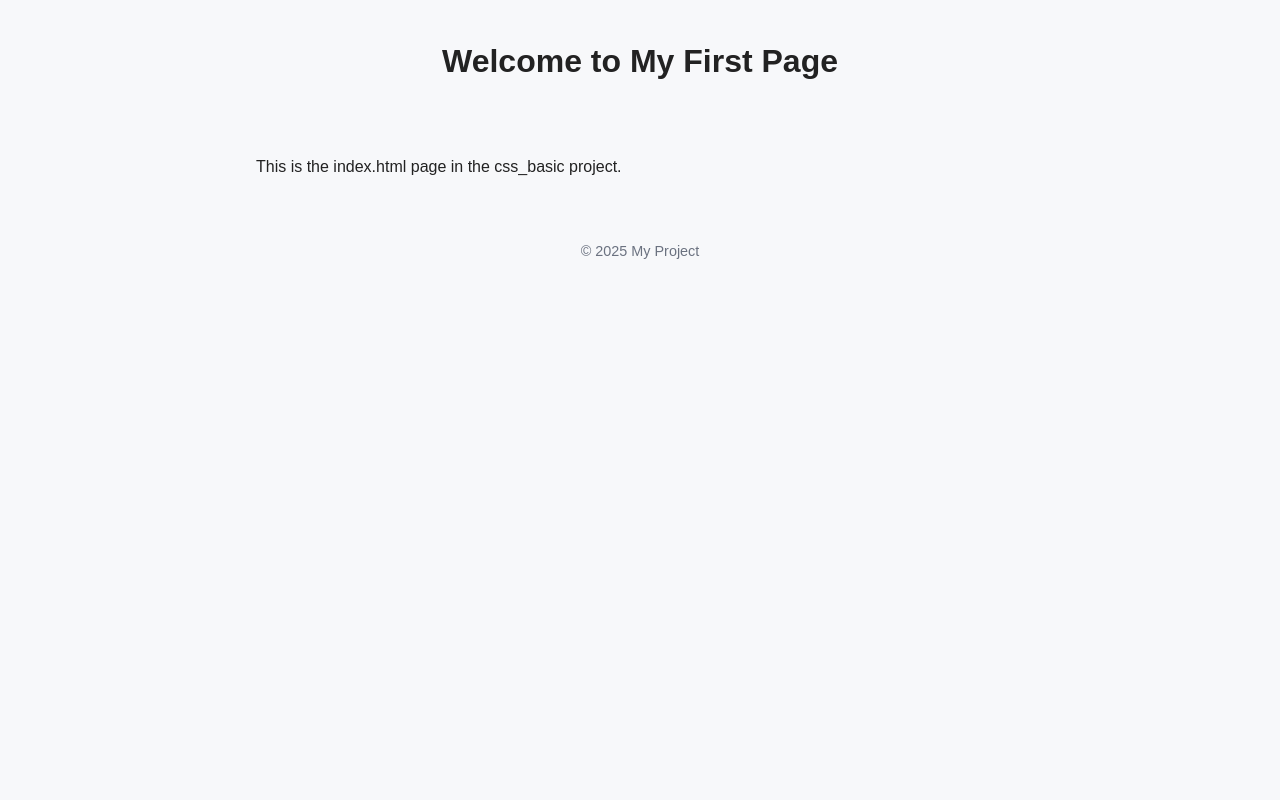
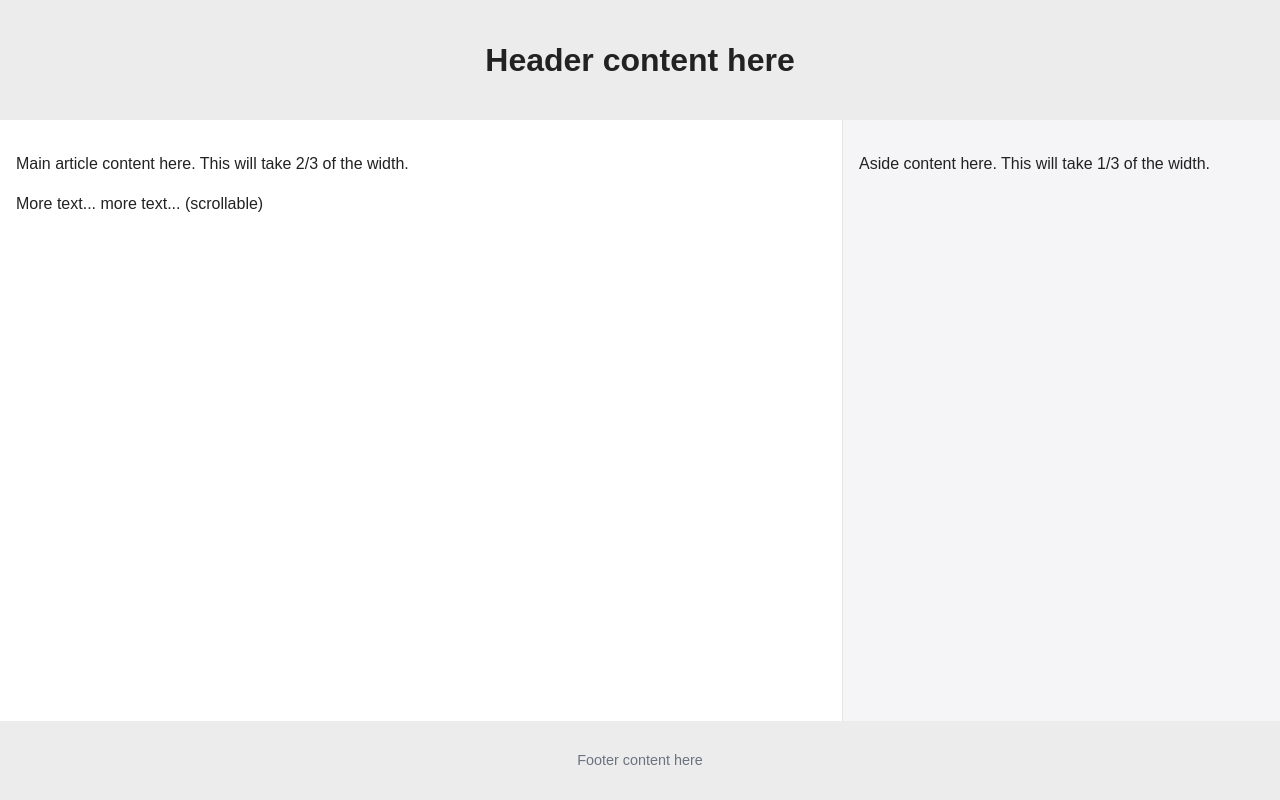
Before and after one commit to namaromebecky/alx_html_css, a plain HTML site: page css_basic/index.html in a window 1280 px wide. Drawn offline with Linux system fonts and the light colour scheme.

Commit message:
Add css_basic with index, tweets, base.css and styles.css (flexbox layout)

```diff
--- a/css_basic/index.html
+++ b/css_basic/index.html
@@ -2,21 +2,28 @@
 <html lang="en">
 <head>
   <meta charset="UTF-8">
-  <title>My First CSS Page</title>
+  <title>Flexbox Layout</title>
   <link href="base.css" rel="stylesheet">
   <link href="styles.css" rel="stylesheet">
 </head>
 <body>
   <header>
-    <h1>Welcome to My First Page</h1>
+    <h1>Header content here</h1>
   </header>
 
-  <main class="container">
-    <p>This is the index.html page in the css_basic project.</p>
+  <main>
+    <article>
+      <p>Main article content here. This will take 2/3 of the width.</p>
+      <p>More text... more text... (scrollable)</p>
+    </article>
+
+    <aside>
+      <p>Aside content here. This will take 1/3 of the width.</p>
+    </aside>
   </main>
 
   <footer>
-    <p>© 2025 My Project</p>
+    <p>Footer content here</p>
   </footer>
 </body>
 </html>
--- a/css_basic/styles.css
+++ b/css_basic/styles.css
@@ -0,0 +1,55 @@
+/* styles.css - Flexbox layout for header / main(article+aside) / footer */
+
+/* 1) Body: column flex container (header, main, footer stacked vertically) */
+body {
+  display: flex;
+  flex-direction: column;
+  height: 100vh;   /* full viewport height so main can flex */
+  margin: 0;
+}
+
+/* 2) Main: row flex container (article and aside side-by-side) */
+main {
+  display: flex;
+  flex-direction: row;
+  flex: auto;      /* lets main grow/shrink as needed */
+  min-height: 0;   /* allow children to scroll properly */
+}
+
+/* 3) Article: takes 2/3 of the width, scrollable */
+article {
+  flex: 2;
+  overflow-y: auto;
+  padding: 1rem;
+  background: #ffffff;
+  border-right: 1px solid #e6e6e6;
+  min-height: 0; /* important for overflow to work inside flex children */
+}
+
+/* 4) Aside: takes 1/3 of the width, scrollable */
+aside {
+  flex: 1;
+  overflow-y: auto;
+  padding: 1rem;
+  background: #f5f5f7;
+  min-height: 0;
+}
+
+/* 5) Header and footer basic styling */
+header, footer {
+  padding: 0.9rem 1rem;
+  background: #ececec;
+  text-align: center;
+  flex: 0 0 auto; /* header/footer keep natural height */
+}
+
+/* Optional small-screen tweak: stack article/aside vertically */
+@media (max-width: 640px) {
+  main {
+    flex-direction: column;
+  }
+  article, aside {
+    flex: none;
+    width: 100%;
+  }
+}
```
